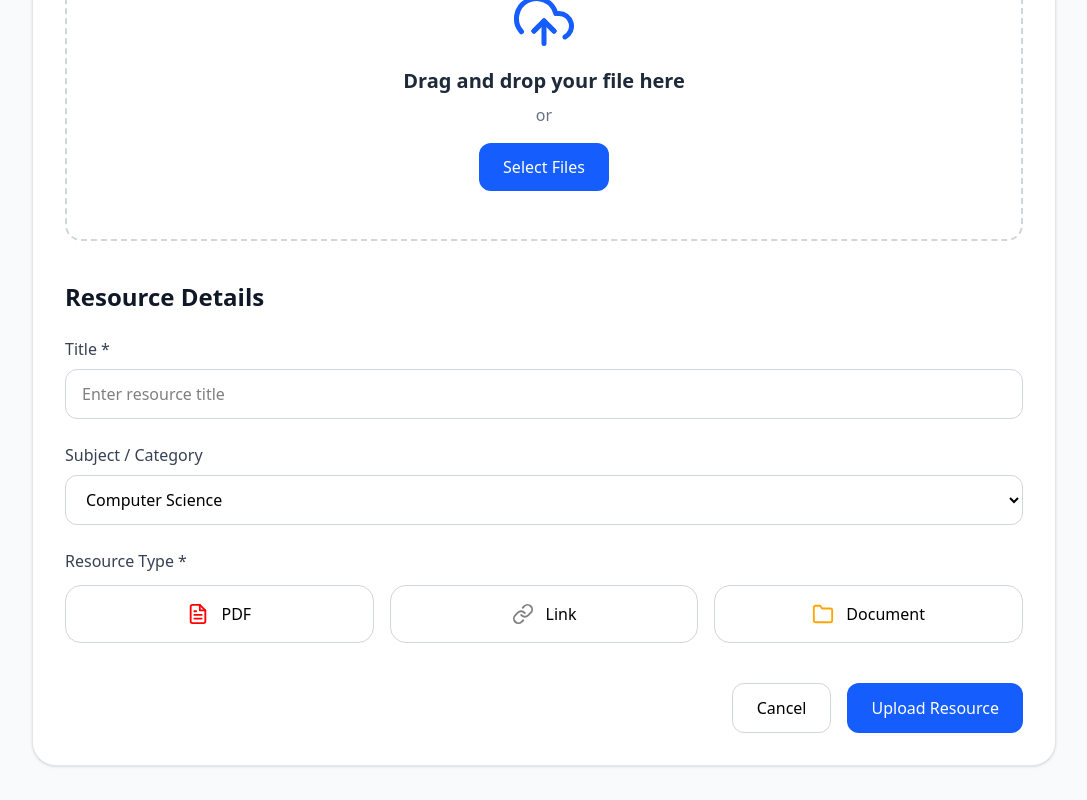
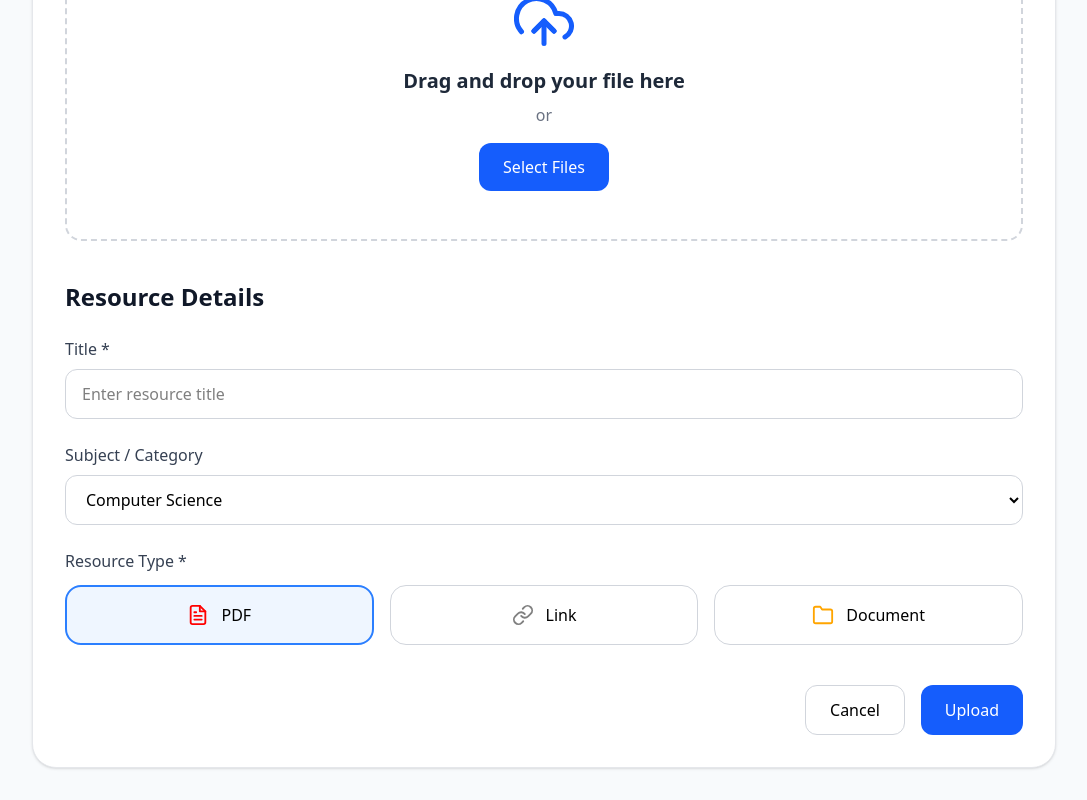
Before and after one commit to Aisha-shaikh578/CampusVault, a Next.js app: page /upload in a window 1280 px wide. Shown: the part 224-1024 px from the top of the page, without its empty margins (96-1183 px from the left). Built offline with nearby package versions, Linux system fonts and the light colour scheme; no server answers.

Commit message:
Stored uploaded document in Supabase storage bucket

```diff
--- a/app/upload/page.tsx
+++ b/app/upload/page.tsx
@@ -1,6 +1,7 @@
 'use client'
 
 import ActionBtn from "@/components/ActionBtn";
+import { supabase } from "@/lib/supabase";
 import Link from "next/link";
 import { useState } from "react";
 import { useDropzone, FileRejection } from "react-dropzone";
@@ -15,7 +16,33 @@ import { MdCancel } from "react-icons/md";
 export default function UploadPage() {
   const [selectedFile, setSelectedFile] = useState<File | null>(null);
   const [error, setError] = useState<string | null>(null);
+  const [title, setTitle] = useState<string | null>(null);
+  const [category, setCategory] = useState('Computer Science');
+  const [isUploading, setIsUploading] = useState<boolean>(false);
+  const [resourceType, setResourceType] = useState<'PDF' | 'Link' | 'Document'>('PDF')
   const MAX_SIZE = 5 * 1024 * 1024;   // 5MB
+
+  const handleUpload = async() => {
+    if(!selectedFile) {
+      setError('Please select a file first');
+      return;
+    }
+
+    if(!title) {
+      setError('Please enter a title.');
+      return;
+    }
+
+    const fileName = `${category}/${Date.now()}-${selectedFile.name}`;
+    const { error } = await supabase.storage.from('Storage').upload(fileName, selectedFile);
+    if(error) {
+      setError(error.message);
+      return;
+    }
+    const { data } = supabase.storage.from('Storage').getPublicUrl(fileName);
+    const fileUrl = data.publicUrl;
+    console.log(fileUrl);
+  }
 
   const onDropAccepted = (acceptedFiles: File[]) => {
     setError(null);
@@ -132,6 +159,8 @@ export default function UploadPage() {
                   type="text"
                   placeholder="Enter resource title"
                   className="w-full border border-gray-300 rounded-xl px-4 py-3 outline-none focus:ring-1 focus:ring-blue-500"
+                  value={title || ''}
+                  onChange={(e) => setTitle(e.target.value)}
                 />
               </div>
 
@@ -141,7 +170,10 @@ export default function UploadPage() {
                   Subject / Category
                 </label>
 
-                <select className="w-full border border-gray-300 rounded-xl px-4 py-3 outline-none focus:ring-1 focus:ring-blue-500 cursor-pointer">
+                <select className="w-full border border-gray-300 rounded-xl px-4 py-3 outline-none focus:ring-1 focus:ring-blue-500 cursor-pointer"
+                value={category}
+                onChange={(e) => setCategory(e.target.value)}
+                >
                   <option>Computer Science</option>
                   <option>Operating System</option>
                   <option>Mathematics</option>
@@ -159,11 +191,23 @@ export default function UploadPage() {
                 </label>
 
                 <div className="grid grid-cols-1 md:grid-cols-3 gap-4">
-                  <ActionBtn icon={<FiFileText size={22} color="red"/>} type='PDF'/>
+                  <ActionBtn
+                  icon={<FiFileText size={22} color="red"/>}
+                  type='PDF'
+                  selected={resourceType === 'PDF'}
+                  onClick={() => setResourceType('PDF')}/>
 
-                  <ActionBtn icon={<FiLink size={22} color="gray"/>} type='Link'/>
+                  <ActionBtn
+                  icon={<FiLink size={22} color="gray"/>}
+                  type='Link'
+                  selected={resourceType === 'Link'}
+                  onClick={() => setResourceType('Link')}/>
 
-                  <ActionBtn icon={<FiFolder size={22} color="orange"/>} type='Document'/>
+                  <ActionBtn
+                  icon={<FiFolder size={22} color="orange"/>}
+                  type='Document'
+                  selected={resourceType === 'Document'}
+                  onClick={() => setResourceType('Document')}/>
                 </div>
               </div>
             </div>
@@ -176,8 +220,10 @@ export default function UploadPage() {
               </button>
               </Link>
 
-              <button className="px-6 py-3 bg-blue-600 text-white rounded-xl hover:bg-blue-700 transition cursor-pointer">
-                Upload Resource
+              <button
+              className="px-6 py-3 bg-blue-600 text-white rounded-xl hover:bg-blue-700 transition cursor-pointer"
+              onClick={handleUpload}>
+                {isUploading ? 'Uploading...' : 'Upload'}
               </button>
             </div>
           </div>
--- a/components/ActionBtn.tsx
+++ b/components/ActionBtn.tsx
@@ -2,14 +2,18 @@ import React from 'react'
 
 interface ActionBtnProps{
   icon: React.ReactNode,
-  type: string
+  type: string,
+  selected: boolean;
+  onClick: () => void;
 }
 
-export default function ActionBtn({icon, type}:ActionBtnProps) {
+export default function ActionBtn({icon, type, selected, onClick}:ActionBtnProps) {
   return (
    <button
     type="button"
-    className="flex items-center justify-center gap-3 border border-gray-300 rounded-2xl p-4 hover:border-blue-500 hover:bg-blue-50 transition cursor-pointer"
+    onClick={onClick}
+    className={`${selected ? 'border-2 border-blue-500 bg-blue-50 transition cursor-pointer flex items-center justify-center gap-3 p-4 rounded-2xl' :
+      'flex items-center justify-center gap-3 border border-gray-300 rounded-2xl p-4 hover:border-blue-500 hover:bg-blue-50 transition cursor-pointer'}`}
     >
     {icon}
     <span className="font-medium">
```
